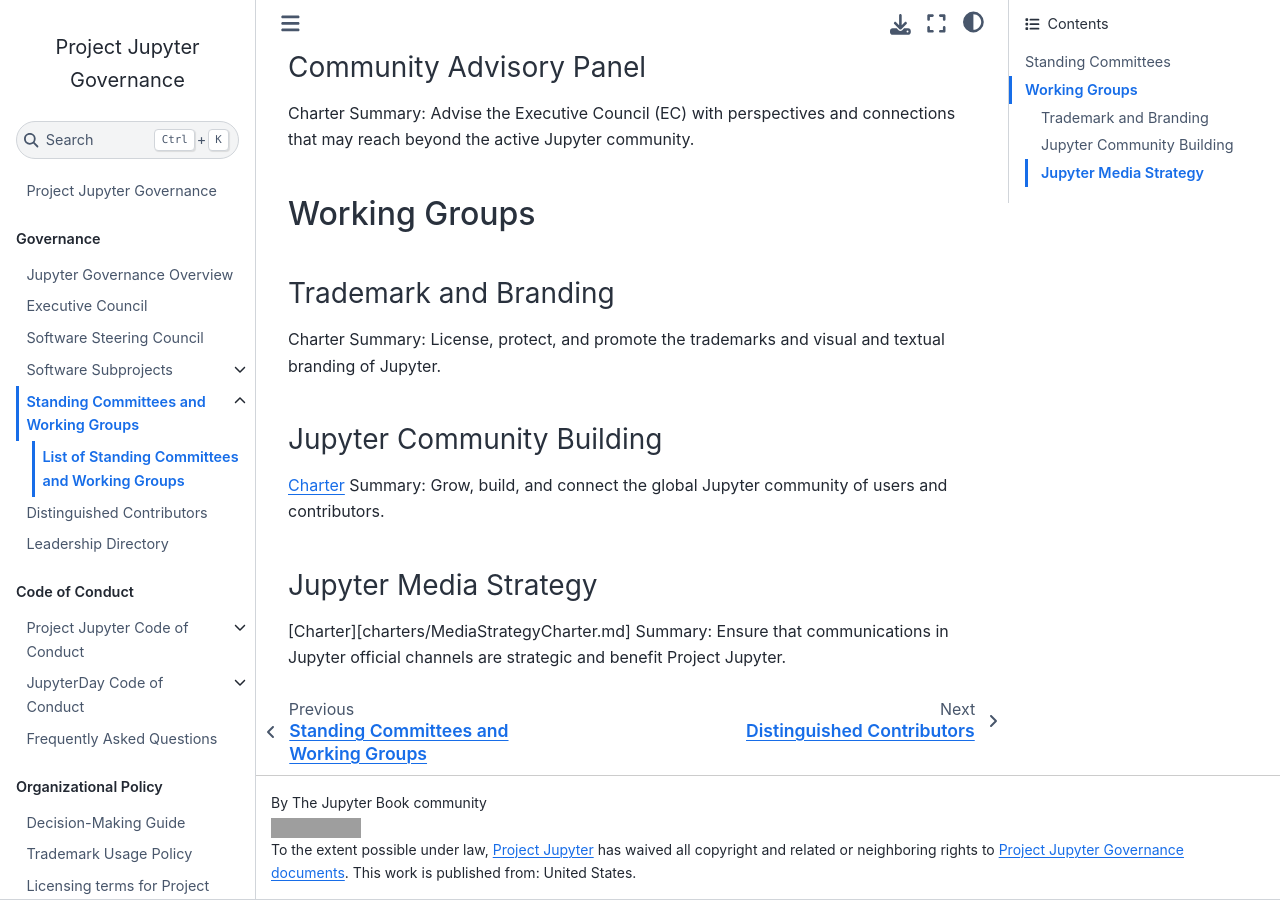
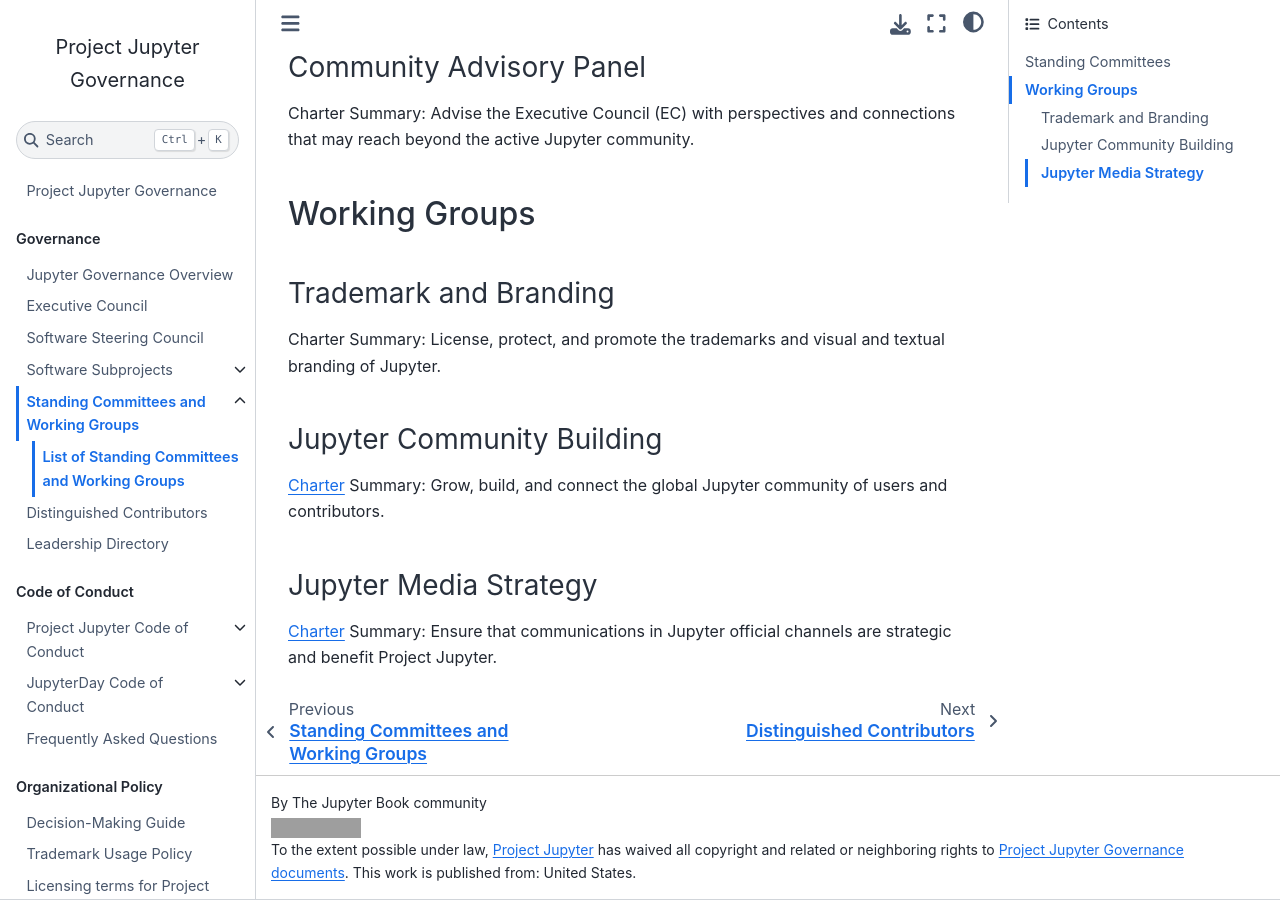
Before and after one commit to jupyter/governance, a Jupyter Book: the page built from list_of_standing_committees_and_working_groups.md, in a window 1280 px wide and 900 px high, scrolled down 877 px. Built offline with Jupyter Book 1.0.4 settings and Sphinx 7.4.7 and the Sphinx Book theme 1.1.4, drawn with Linux system fonts in a browser that asks for light colours; pages that are not in the unit, such as notebooks, are missing from menus; grey boxes are pictures that could not be loaded.

Commit message:
Fix rendering of charter link

```diff
--- a/list_of_standing_committees_and_working_groups.md
+++ b/list_of_standing_committees_and_working_groups.md
@@ -32,4 +32,4 @@
 
 ### Jupyter Media Strategy
 
-[Charter][charters/MediaStrategyCharter.md] Summary: Ensure that communications in Jupyter official channels are strategic and benefit Project Jupyter.
+[Charter](charters/MediaStrategyCharter.md) Summary: Ensure that communications in Jupyter official channels are strategic and benefit Project Jupyter.
```
